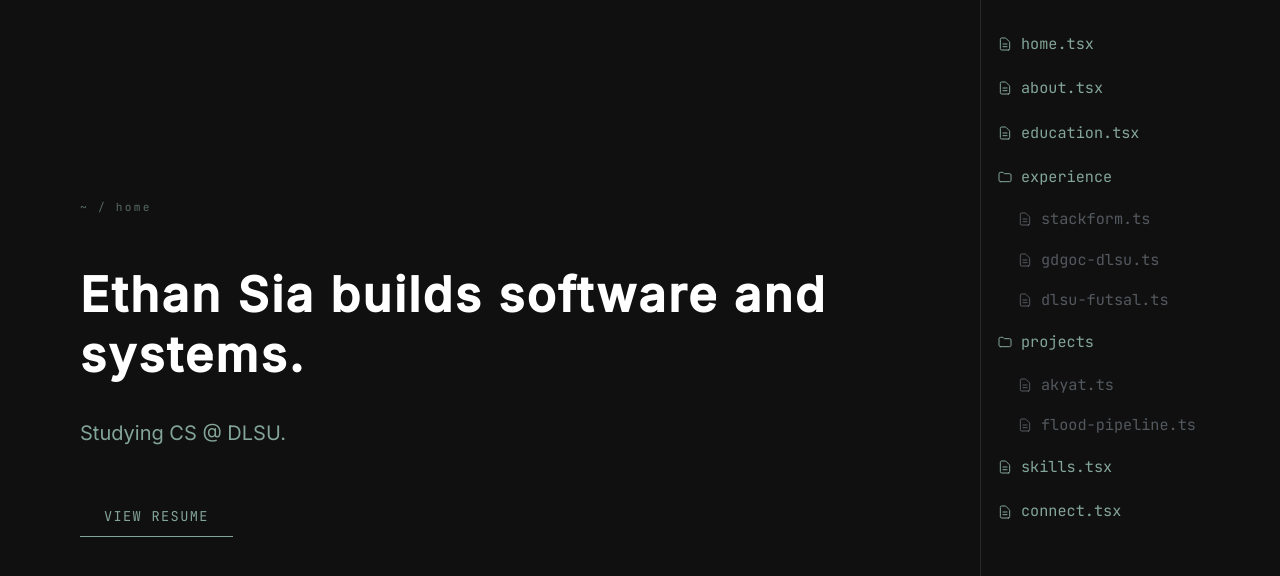
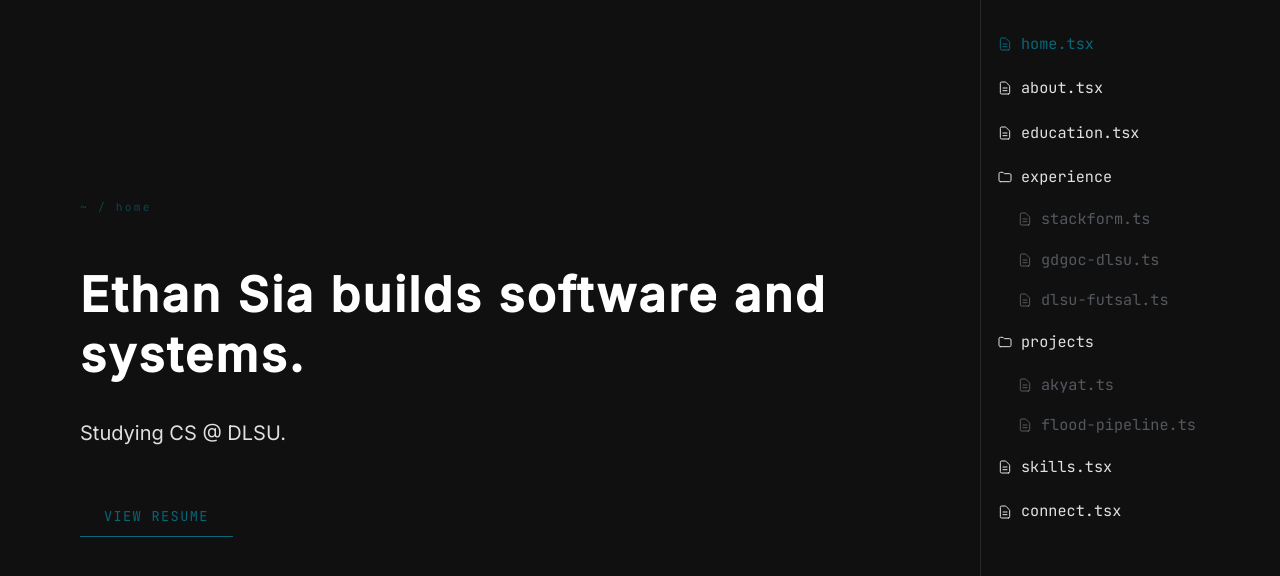
Before and after one commit to jdsia/Web-Portfolio, a Next.js app: page / in a window 1280 px wide. Shown: the top 576 px of the page. Built offline with nearby package versions, Linux system fonts and the light colour scheme.

Commit message:
feat: updated primary theme to gruvbox blue #076678, restored text contrast, and applied it to project technologies

```diff
--- a/app/components/LoadingBar.tsx
+++ b/app/components/LoadingBar.tsx
@@ -61,13 +61,13 @@ export default function LoadingBar({ onComplete }: LoadingBarProps) {
         </div>
 
         {/* Track */}
-        <div className="w-full h-[2px] bg-[rgba(131,165,152,0.1)] rounded-full overflow-hidden">
+        <div className="w-full h-[2px] bg-[rgba(7,102,120,0.1)] rounded-full overflow-hidden">
           <div
             className="h-full rounded-full transition-none"
             style={{
               width: `${progress}%`,
-              background: "linear-gradient(90deg, rgba(131,165,152,0.6) 0%, var(--primary) 100%)",
-              boxShadow: "0 0 8px rgba(131,165,152,0.5)",
+              background: "linear-gradient(90deg, rgba(7,102,120,0.6) 0%, var(--primary) 100%)",
+              boxShadow: "0 0 8px rgba(7,102,120,0.5)",
               transition: "width 0.05s linear",
             }}
           />
--- a/app/globals.css
+++ b/app/globals.css
@@ -5,11 +5,11 @@
   --foreground: #ffffff; /* Crisp neutral white */
   --card-bg: #181818;
   --card-border: #282828;
-  --text-secondary: #83a598; /* Gruvbox Blue */
+  --text-secondary: #e0e0e0; /* Crisp neutral light gray */
   --on-surface: #ffffff;
-  --on-surface-variant: #83a598;
+  --on-surface-variant: #e0e0e0;
   --surface-variant: #282828;
-  --primary: #83a598; /* Warm Gruvbox Blue / Cyan-Teal */
+  --primary: #076678; /* Deep Gruvbox Blue */
   --on-primary: #101010;
 }
 
@@ -18,11 +18,11 @@
   --foreground: #ffffff;
   --card-bg: #181818;
   --card-border: #282828;
-  --text-secondary: #83a598;
+  --text-secondary: #e0e0e0;
   --on-surface: #ffffff;
-  --on-surface-variant: #83a598;
+  --on-surface-variant: #e0e0e0;
   --surface-variant: #282828;
-  --primary: #83a598;
+  --primary: #076678;
   --on-primary: #101010;
 }
 
--- a/app/page.tsx
+++ b/app/page.tsx
@@ -310,7 +310,7 @@ export default function Home() {
             </h3>
             <div className="flex flex-wrap gap-2 mb-4">
               {["React", "TypeScript", "Node.js", "Prisma", "PostgreSQL", "Tailwind CSS", "Supabase Auth", "JWT", "Express"].map((tech) => (
-                <span key={tech} className="text-[11px] uppercase opacity-70 border-b border-dotted pb-0.5" style={{ fontFamily: "var(--font-jetbrains-mono), monospace", borderColor: "var(--primary)" }}>
+                <span key={tech} className="text-[11px] uppercase border-b border-dotted pb-0.5" style={{ fontFamily: "var(--font-jetbrains-mono), monospace", color: "var(--primary)", borderColor: "var(--primary)" }}>
                   {tech}
                 </span>
               ))}
@@ -334,7 +334,7 @@ export default function Home() {
             </h3>
             <div className="flex flex-wrap gap-2 mb-4">
               {["JavaScript", "Node.js", "CSV Parsing", "Data Analytics"].map((tech) => (
-                <span key={tech} className="text-[11px] uppercase opacity-70 border-b border-dotted pb-0.5" style={{ fontFamily: "var(--font-jetbrains-mono), monospace", borderColor: "var(--primary)" }}>
+                <span key={tech} className="text-[11px] uppercase border-b border-dotted pb-0.5" style={{ fontFamily: "var(--font-jetbrains-mono), monospace", color: "var(--primary)", borderColor: "var(--primary)" }}>
                   {tech}
                 </span>
               ))}
```
